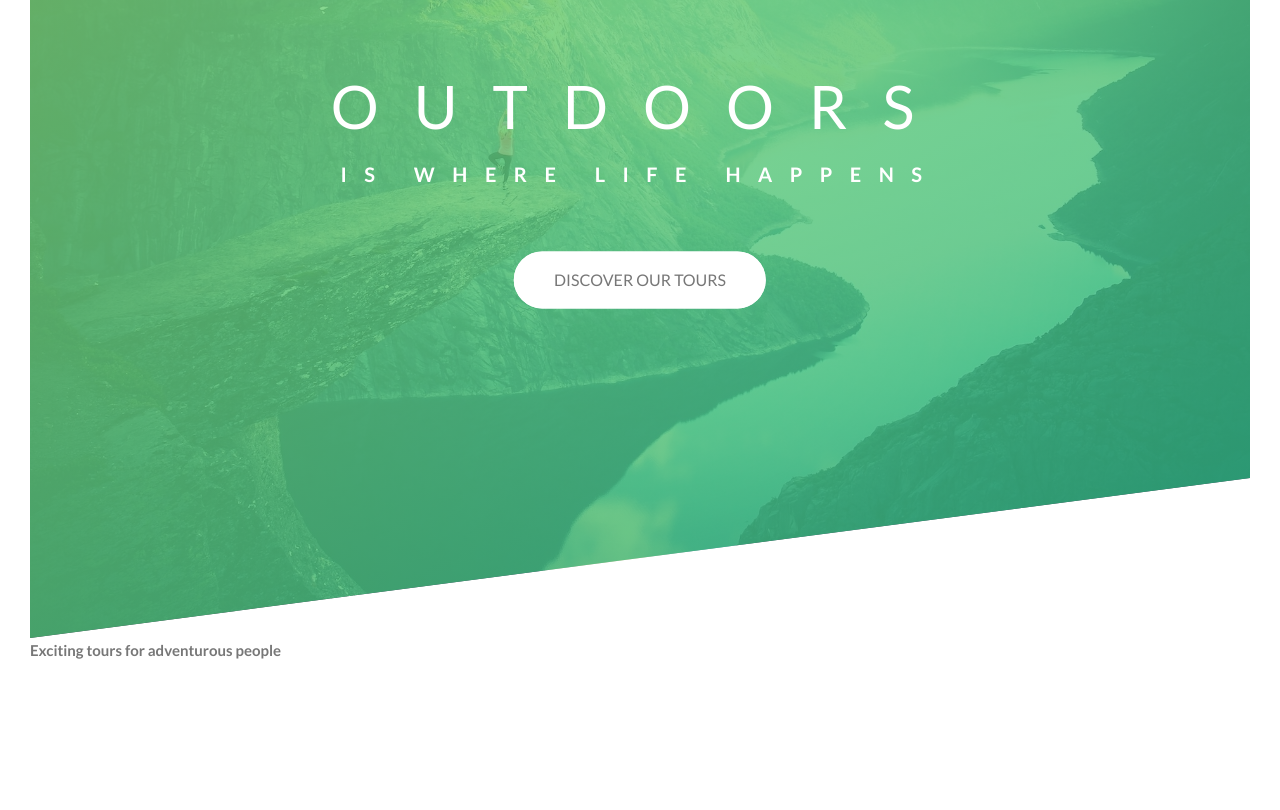
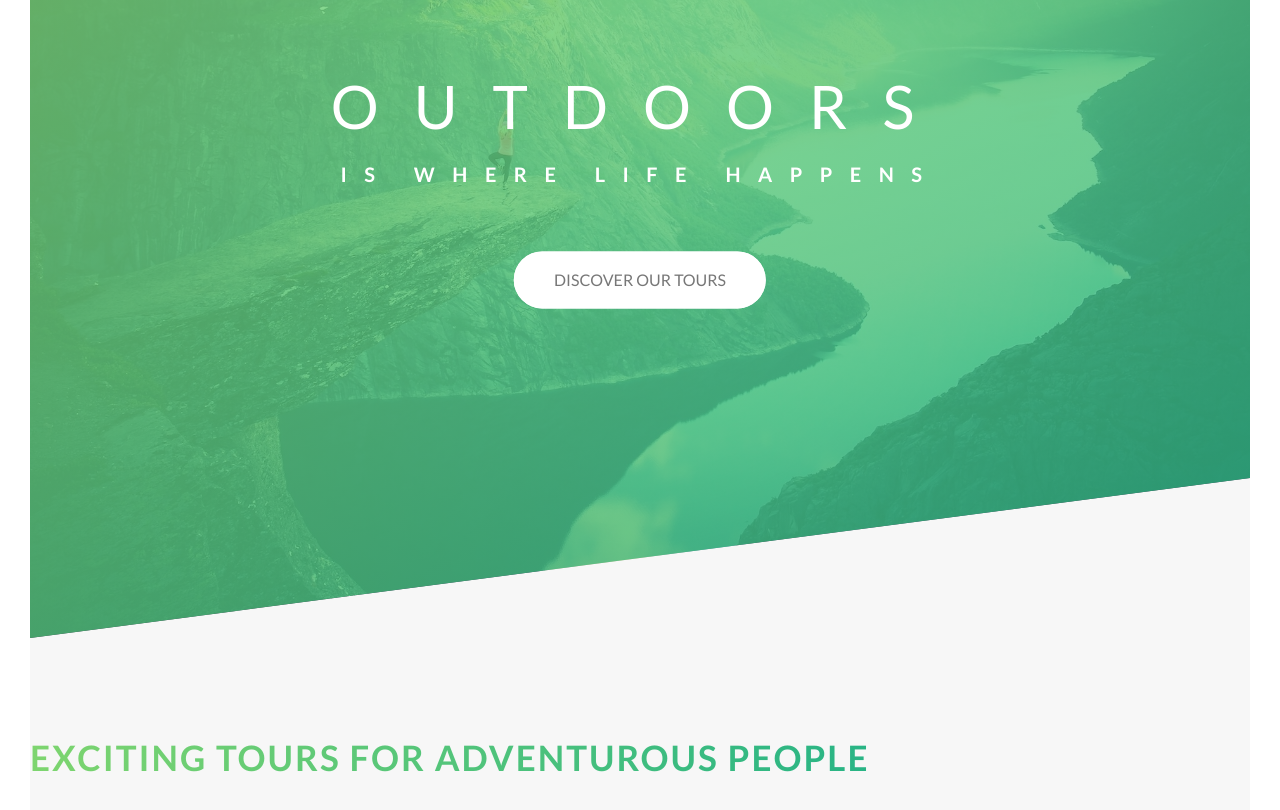
Before and after one commit to ilyarepin/starter, a website: page index.html in a window 1280 px wide. Shown: the part 152-962 px from the top of the page. Before the commit the page ends 846 px from the top, so only its background shows below. Drawn offline with Linux system fonts and the light colour scheme.

Commit message:
first home page commit

```diff
--- a/sass/abstracts/_variables.scss
+++ b/sass/abstracts/_variables.scss
@@ -2,6 +2,8 @@
 $color-primary: #55c57a;
 $color-primary-light: #7ed56f;
 $color-primary-dark: #28b485;
+
+$color-grey-light-1: #f7f7f7;
 
 $color-grey-dark: #777;
 $color-white: #fff;
--- a/sass/base/_typography.scss
+++ b/sass/base/_typography.scss
@@ -34,3 +34,21 @@ body {
         animation: moveInRight 1s ease-out;
     }
 }
+
+.heading-secondary {
+    font-size: 3.5rem;
+    text-transform: uppercase;
+    font-weight: 700;
+    display: inline-block;
+    background-image: linear-gradient(to right, $color-primary-light, $color-primary-dark);
+    -webkit-background-clip: text;
+    color: transparent;
+    letter-spacing: .2rem;
+    transition: all .2s;
+
+    &:hover {
+        transform: skewY(2deg) skewX(15deg) scale(1.1);
+        text-shadow: .5rem 1rem 2rem rgba($color-black, .2);
+    }
+
+}
--- /dev/null
+++ b/sass/pages/_home.scss
@@ -0,0 +1,5 @@
+.section-about {
+    background-color: $color-grey-light-1;
+    padding: 25rem 0;
+    margin-top: -20vh;
+}
```
Also changed, not shown: css/style.css, sass/pages/_home.css (deleted).
